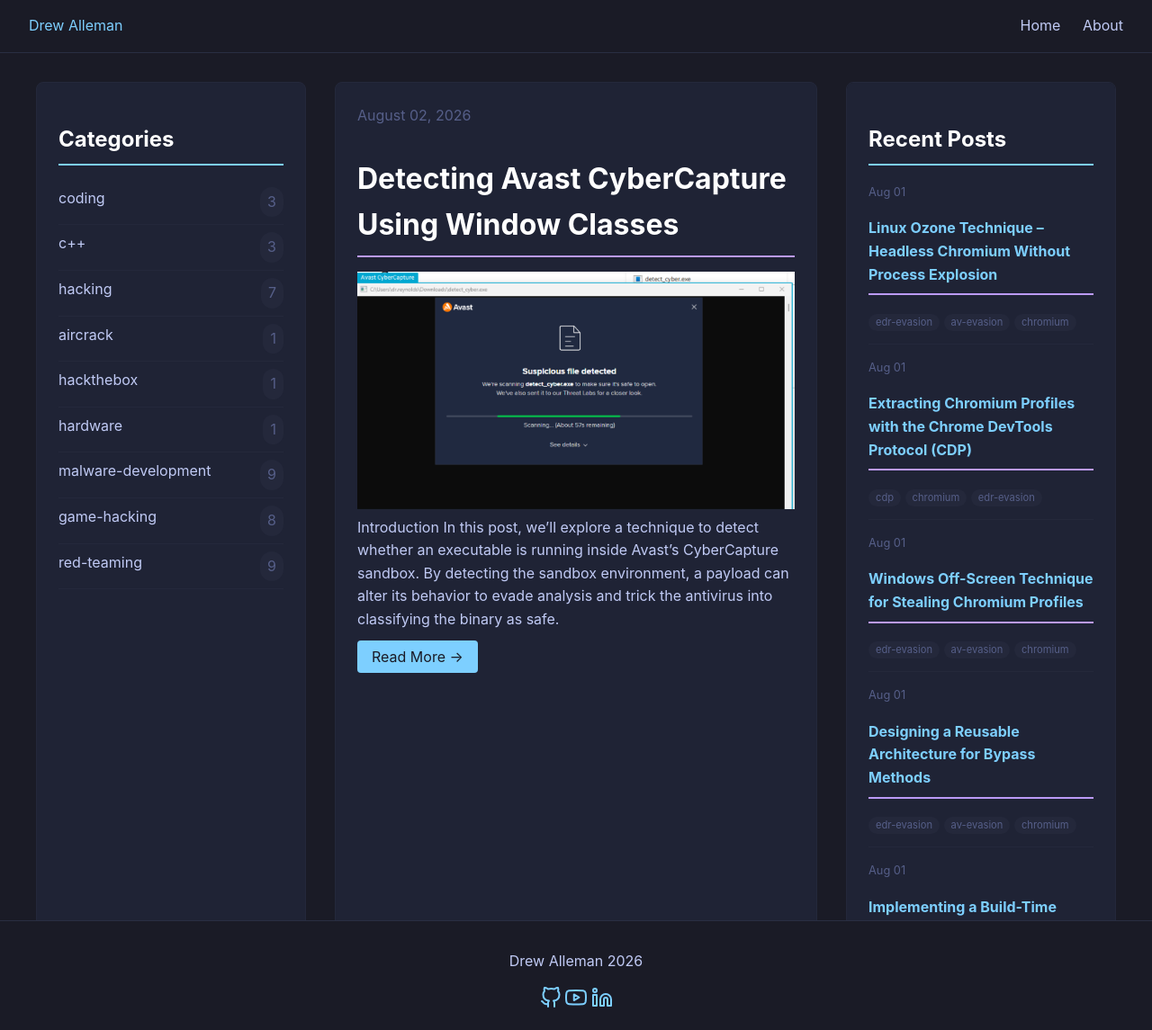
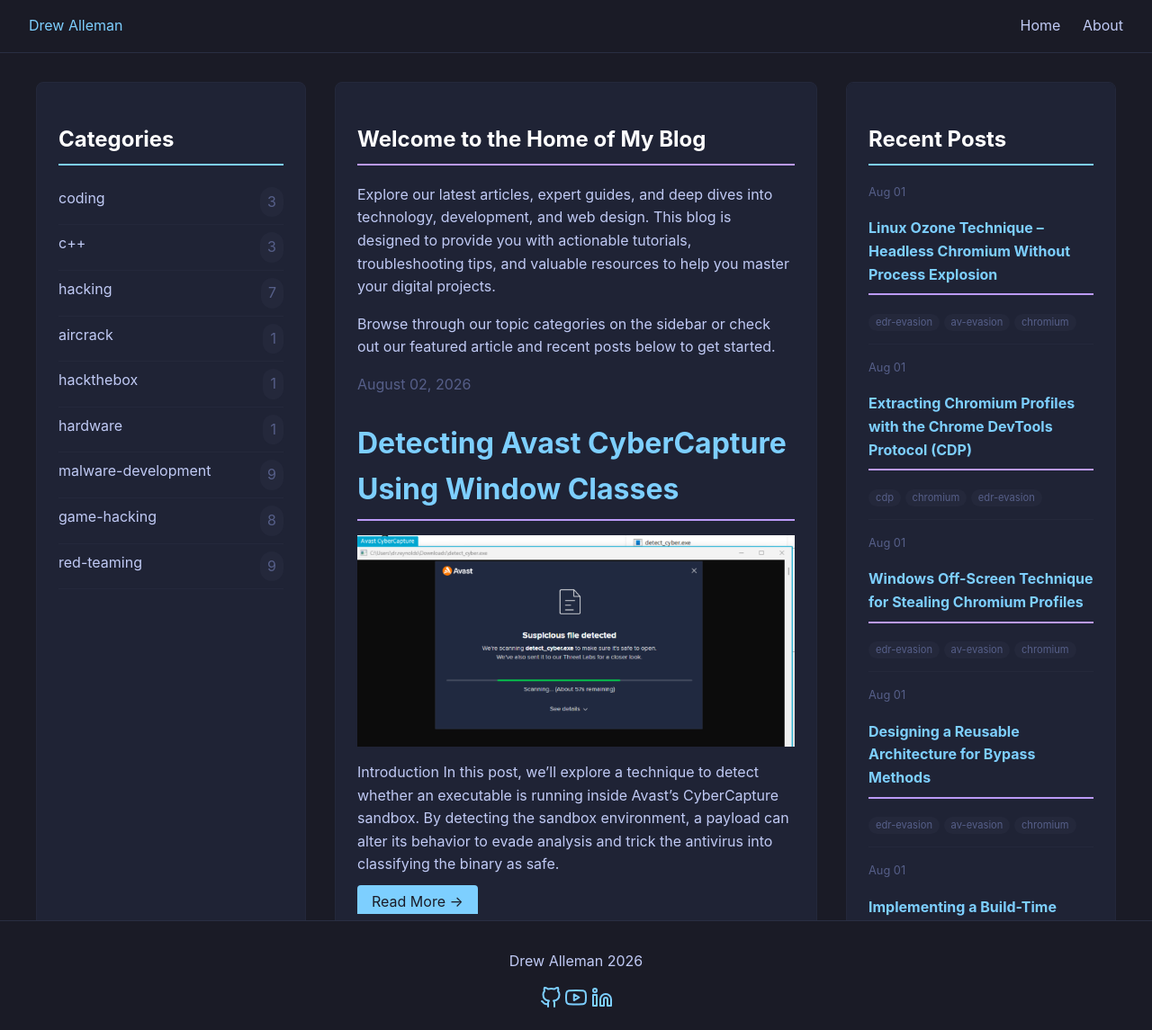
Before and after one commit to Drew-Alleman/drewalleman.xyz, a Jekyll site: the page built from index.markdown, in a window 1280 px wide. Shown: the whole page at 90% size. Built offline with Jekyll 4.4.1, drawn with Linux system fonts in a browser that asks for light colours.

Commit message:
tried to improve home for SEO

```diff
--- a/_layouts/customhome.html
+++ b/_layouts/customhome.html
@@ -1,5 +1,5 @@
 ---
-title: Home
+title: Home - Welcome to My Blog
 layout: default
 ---
 <div class="home-container">
@@ -18,13 +18,23 @@
 
     <!-- Main Content Area -->
     <section class="main-content">
+        <!-- SEO Intro Block: Fixes word count, paragraph count, and H1/Title matching -->
+        <header class="home-intro">
+            <h1>Welcome to the Home of My Blog</h1>
+            <p>Explore our latest articles, expert guides, and deep dives into technology, development, and web design. This blog is designed to provide you with actionable tutorials, troubleshooting tips, and valuable resources to help you master your digital projects.</p>
+            <p>Browse through our topic categories on the sidebar or check out our featured article and recent posts below to get started.</p>
+        </header>
+
         {% assign latest_post = site.posts.first %}
         {% if latest_post %}
         <article class="featured-post">
-            <header class="post-header">
+            <div class="post-header-meta">
                 <span class="post-date">{{ latest_post.date | date: "%B %d, %Y" }}</span>
-                <h1 class="post-title">{{ latest_post.title }}</h1>
-            </header>
+                <!-- Changed from H1 to H2 so the homepage retains a proper structural hierarchy -->
+                <h2 class="post-title">
+                    <a href="{{ latest_post.url }}">{{ latest_post.title }}</a>
+                </h2>
+            </div>
 
             {% if latest_post.image %}
             <div class="post-image">
@@ -35,9 +45,9 @@
             {% endif %}
 
             <div class="post-content">
-
+                <!-- Wrapped excerpt in a proper paragraph tag -->
                 <div class="post-excerpt">
-                    {{ latest_post.excerpt | strip_html | truncate: 500 }}
+                    <p>{{ latest_post.excerpt | strip_html | truncate: 500 }}</p>
                 </div>
 
                 <a href="{{ latest_post.url }}" class="read-more">Read More →</a>
```
